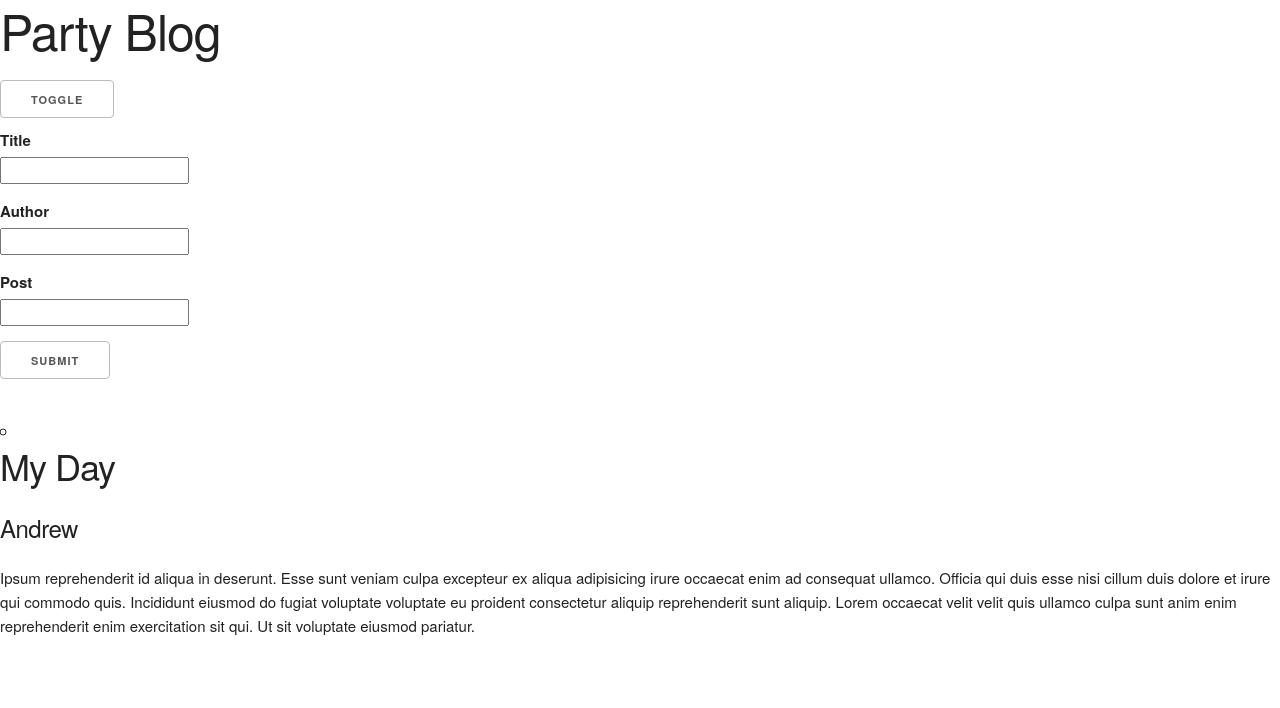
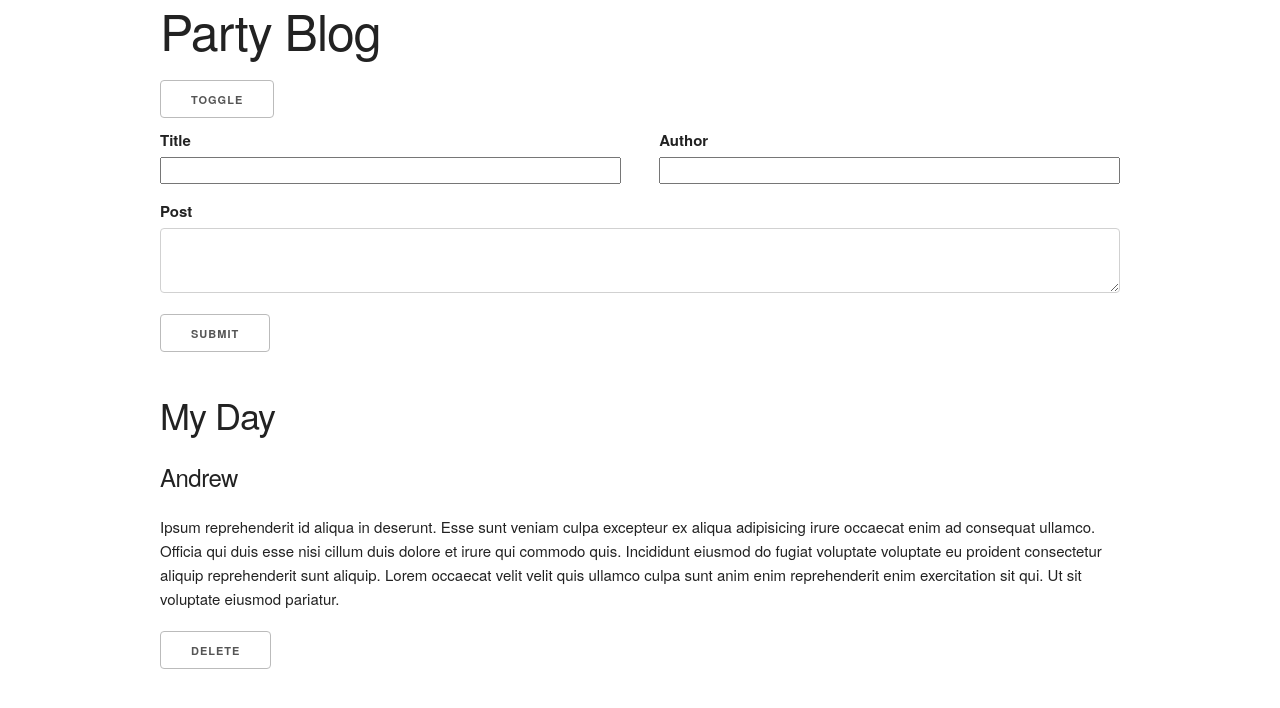
Before and after one commit to Murray918/morning-blog, a React (Create React App) app: page / in a window 1280 px wide. Shown: the top 708 px of the page. Built offline with nearby package versions, Linux system fonts and the light colour scheme.

Commit message:
completes delete user story and clear controlled form adds styling

```diff
--- a/src/App.css
+++ b/src/App.css
@@ -288,7 +288,7 @@ label > .label-body {
 /* Lists
 –––––––––––––––––––––––––––––––––––––––––––––––––– */
 ul {
-  list-style: circle inside; }
+  list-style: none; }
 ol {
   list-style: decimal inside; }
 ol, ul {
--- a/src/App.js
+++ b/src/App.js
@@ -6,7 +6,7 @@ import Main from './Main'
 
 function App() {
   return (
-    <div className="App">
+    <div className="container">
       <Main />
     </div>
   );
--- a/src/Form/index.js
+++ b/src/Form/index.js
@@ -17,6 +17,11 @@ export default class Form extends Component {
         console.log(' form index.js line 18 this event fired')
         event.preventDefault()
 		this.props.handleAddPost(this.state)
+		this.setState({
+			title: '',
+			author: '',
+			post: ''
+		});
     }
 
 	render() {
@@ -25,29 +30,34 @@ export default class Form extends Component {
 		 */
 		return (
 			<form onSubmit={this.handleSubmit}>
-				<div>
+				<div className="row">
+					<div className="six columns">
 					<label>Title</label>
 					<input
+						className="u-full-width"
 						onChange={this.handleChange}
 						name="title"
 						value={this.state.title}
 					/>
 					</div>
-				<div />
+					<div className="six columns">
 					<label>Author</label>
 					<input
+						className="u-full-width"
 						onChange={this.handleChange}
 						name="author"
 						value={this.state.author}
 					/>
-				<div />
+					</div>
+				</div>
                 <div>
                     <label>Post</label>
-                    <input
+                    <textarea
+						className="u-full-width"
                         onChange={this.handleChange}
                         name="post"
                         value={this.state.post}
-                    />
+                    ></textarea>
                 </div>
 				<input type="submit"  />
 			</form>
--- a/src/Main/index.js
+++ b/src/Main/index.js
@@ -25,6 +25,14 @@ export default class Main extends Component {
 		})
 	}
 
+	handleDeletePost = postIdx => {
+		// We cannot mutate state directly
+		const newStateArray = this.state.posts
+		.filter((elem, idx) => idx !== postIdx);
+
+		this.setState({ posts: newStateArray });
+	}
+
 	render() {
 		/**
 		 * *TODO: set the key so react can track list
@@ -35,6 +43,7 @@ export default class Main extends Component {
 					<h3>{post.title}</h3>
 					<h5>{post.author}</h5>
 					<h6>{post.post}</h6>
+					<button onClick={() => this.handleDeletePost(index)}>Delete</button>
 				</li>
 			)
 		})
```
Lines whose indentation alone changed are shown as unchanged.
